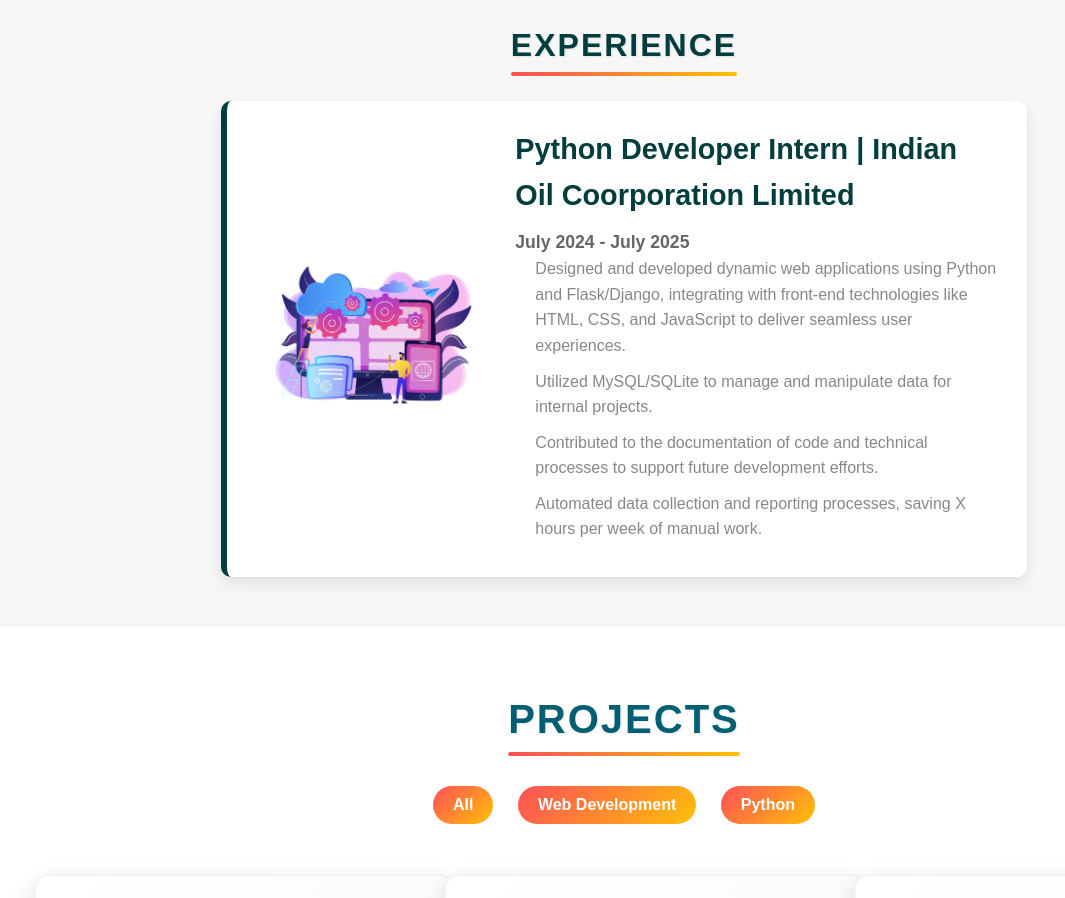
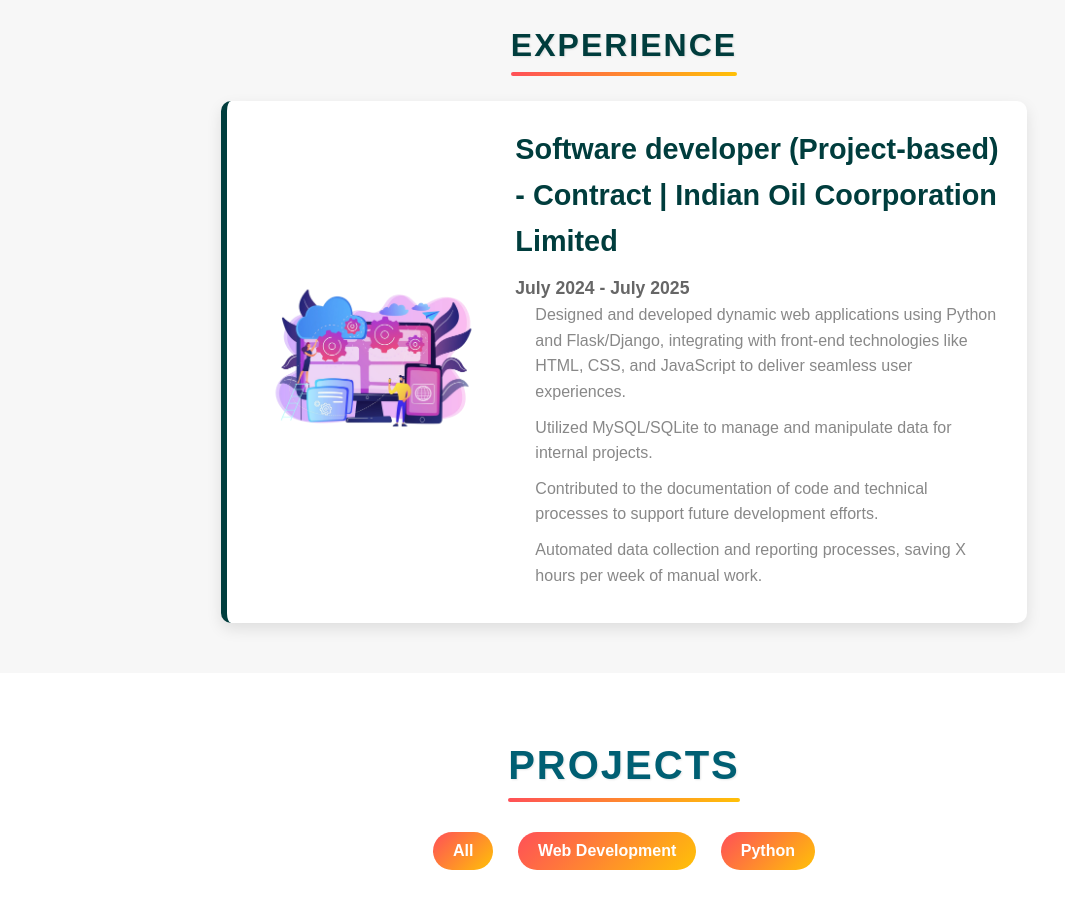
Before and after one commit to Kamala16032001/Portfolio, a plain HTML site: page index.html in a window 1280 px wide. Shown: the part 1180-2078 px from the top of the page, without its empty margins (16-1081 px from the left). Drawn offline with Linux system fonts and the light colour scheme.

Commit message:
update index.html role

```diff
--- a/index.html
+++ b/index.html
@@ -98,7 +98,7 @@
             <img src="images/experience-image.png" alt="Experience Image">
           </div>
           <div class="experience-content">
-            <h3>Python Developer Intern | Indian Oil Coorporation Limited</h3>
+            <h3>Software developer (Project-based) - Contract | Indian Oil Coorporation Limited</h3>
             <p><strong>July 2024 - July 2025</strong></p>
             <ul>
                 <li>Designed and developed dynamic web applications using Python and Flask/Django, integrating with front-end
```
